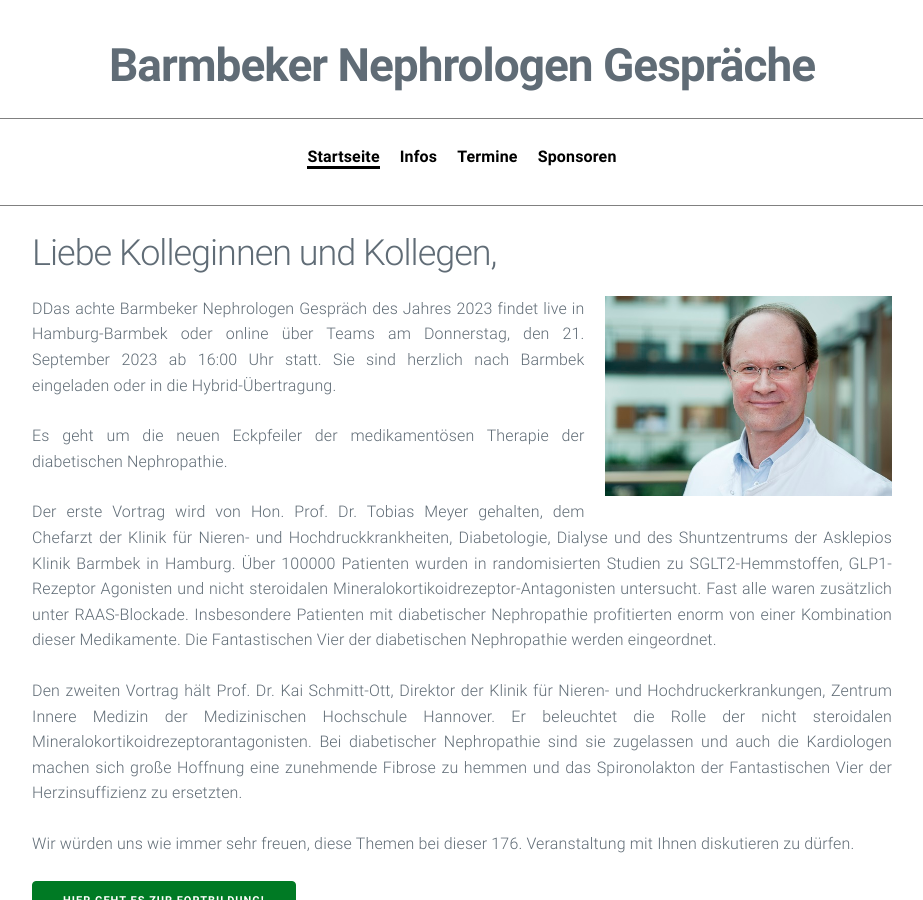
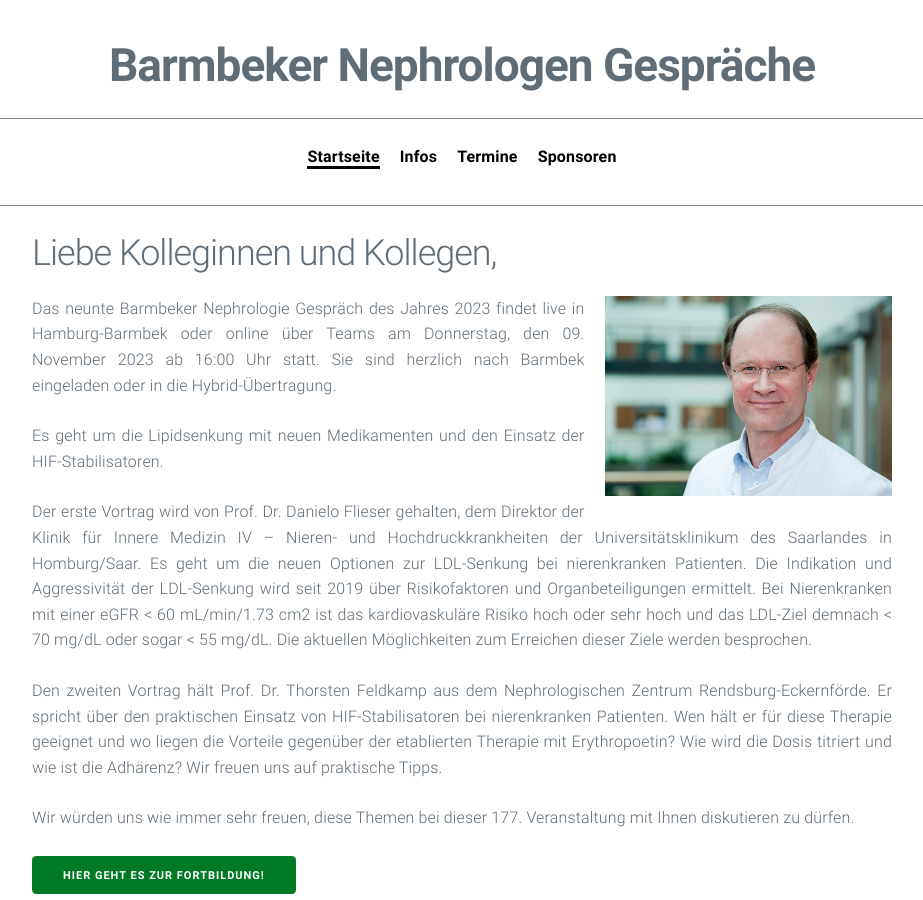
Before and after one commit to manuelpaul86/manuelpaul86.github.io, a Jekyll site: the page built from index.md, in a window 1280 px wide and 900 px high. Shown: the whole window, without its empty margins (178-1101 px from the left). Built offline with Jekyll 4.4.1, drawn with Linux system fonts in a browser that asks for light colours.

Commit message:
Update index.md

```diff
--- a/index.md
+++ b/index.md
@@ -4,16 +4,15 @@ title: Barmbeker Nephrologen Gespräche
 ---
 ## Liebe Kolleginnen und Kollegen,
 
-<img src="/assets/images/CA_Meyer.jpg" height="200rem" alt="Portraitfoto Hon. Prof. Dr. Tobias N. Meyer" style="float:right; margin-left:20px; margin-bottom:20px;">DDas achte Barmbeker Nephrologen Gespräch des Jahres 2023 findet live in Hamburg-Barmbek oder online über Teams am Donnerstag, den 21. September 2023 ab 16:00 Uhr statt. Sie sind herzlich nach Barmbek eingeladen oder in die Hybrid-Übertragung.
+<img src="/assets/images/CA_Meyer.jpg" height="200rem" alt="Portraitfoto Hon. Prof. Dr. Tobias N. Meyer" style="float:right; margin-left:20px; margin-bottom:20px;">Das neunte Barmbeker Nephrologie Gespräch des Jahres 2023 findet live in Hamburg-Barmbek oder online über Teams am Donnerstag, den 09. November 2023 ab 16:00 Uhr statt. Sie sind herzlich nach Barmbek eingeladen oder in die Hybrid-Übertragung.
 
-Es geht um die neuen Eckpfeiler der medikamentösen Therapie der diabetischen Nephropathie.
+Es geht um die Lipidsenkung mit neuen Medikamenten und den Einsatz der HIF-Stabilisatoren.
 
-Der erste Vortrag wird von Hon. Prof. Dr. Tobias Meyer gehalten, dem Chefarzt der Klinik für Nieren- und Hochdruckkrankheiten, Diabetologie, Dialyse und des Shuntzentrums der Asklepios Klinik Barmbek in Hamburg. Über 100000 Patienten wurden in randomisierten Studien zu SGLT2-Hemmstoffen, GLP1-Rezeptor Agonisten und nicht steroidalen Mineralokortikoidrezeptor-Antagonisten untersucht. Fast alle waren zusätzlich unter RAAS-Blockade. Insbesondere Patienten mit diabetischer Nephropathie profitierten enorm von einer Kombination dieser Medikamente. Die Fantastischen Vier der diabetischen Nephropathie werden eingeordnet.
+Der erste Vortrag wird von Prof. Dr. Danielo Flieser gehalten, dem Direktor der Klinik für Innere Medizin IV – Nieren- und Hochdruckkrankheiten der Universitätsklinikum des Saarlandes in Homburg/Saar. Es geht um die neuen Optionen zur LDL-Senkung bei nierenkranken Patienten. Die Indikation und Aggressivität der LDL-Senkung wird seit 2019 über Risikofaktoren und Organbeteiligungen ermittelt. Bei Nierenkranken mit einer eGFR < 60 mL/min/1.73 cm2 ist das kardiovaskuläre Risiko hoch oder sehr hoch und das LDL-Ziel demnach < 70 mg/dL oder sogar < 55 mg/dL. Die aktuellen Möglichkeiten zum Erreichen dieser Ziele werden besprochen.
 
-Den zweiten Vortrag hält Prof. Dr. Kai Schmitt-Ott, Direktor der Klinik für Nieren- und Hochdruckerkrankungen,
-Zentrum Innere Medizin der Medizinischen Hochschule Hannover. Er beleuchtet die Rolle der nicht steroidalen Mineralokortikoidrezeptorantagonisten. Bei diabetischer Nephropathie sind sie zugelassen und auch die Kardiologen machen sich große Hoffnung eine zunehmende Fibrose zu hemmen und das Spironolakton der Fantastischen Vier der Herzinsuffizienz zu ersetzten.
+Den zweiten Vortrag hält Prof. Dr. Thorsten Feldkamp aus dem Nephrologischen Zentrum Rendsburg-Eckernförde. Er spricht über den praktischen Einsatz von HIF-Stabilisatoren bei nierenkranken Patienten. Wen hält er für diese Therapie geeignet und wo liegen die Vorteile gegenüber der etablierten Therapie mit Erythropoetin? Wie wird die Dosis titriert und wie ist die Adhärenz? Wir freuen uns auf praktische Tipps.
 
-Wir würden uns wie immer sehr freuen, diese Themen bei dieser 176. Veranstaltung mit Ihnen diskutieren zu dürfen.
+Wir würden uns wie immer sehr freuen, diese Themen bei dieser 177. Veranstaltung mit Ihnen diskutieren zu dürfen.
 
 <a class="button" href="https://teams.microsoft.com/l/meetup-join/19%3ameeting_YmUxOTUxMDQtOWQ3MC00MWNkLWJhZmQtODZkMGRiMmM0OGE3%40thread.v2/0?context=%7b%22Tid%22%3a%22e6160a47-a12e-4ab1-be56-bddd09456693%22%2c%22Oid%22%3a%2254de3200-43af-4cbb-8fde-9d0457be7bcb%22%7d" target="_blank">Hier geht es zur Fortbildung!</a>
 
```
